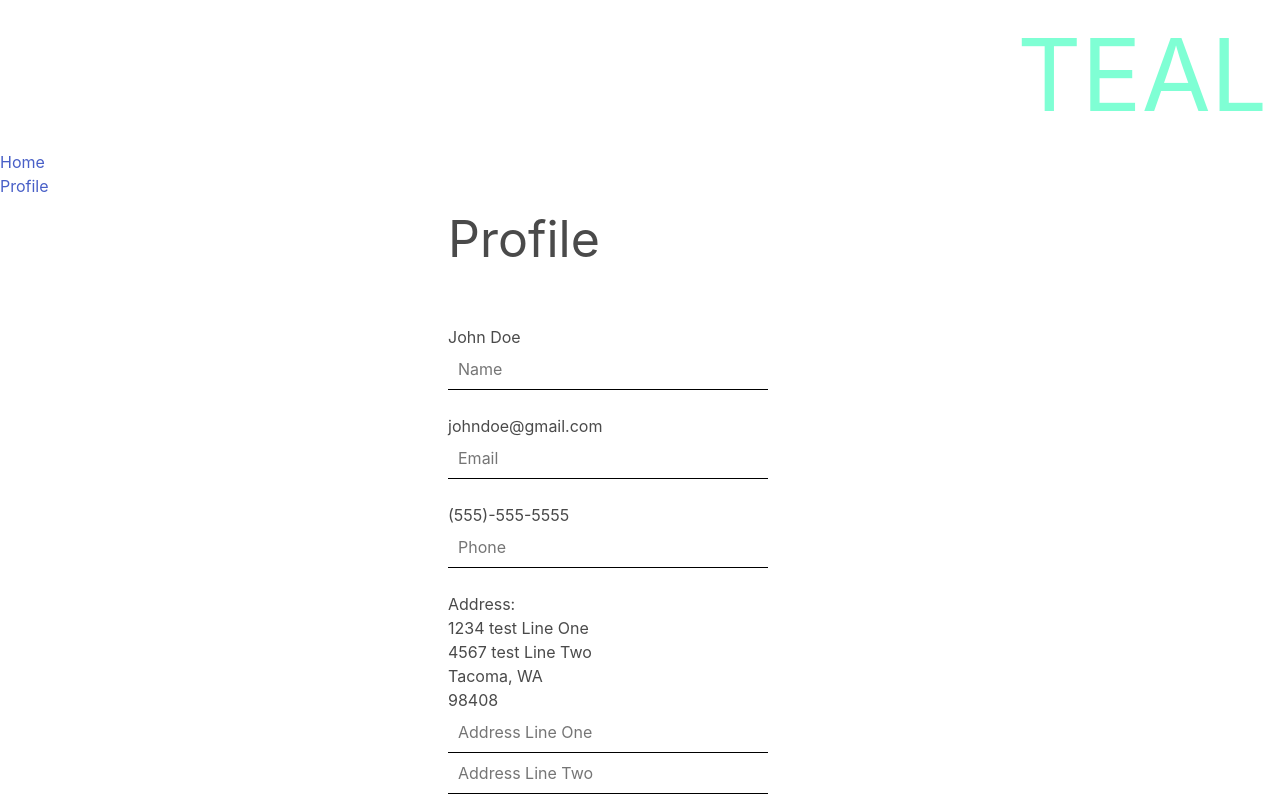
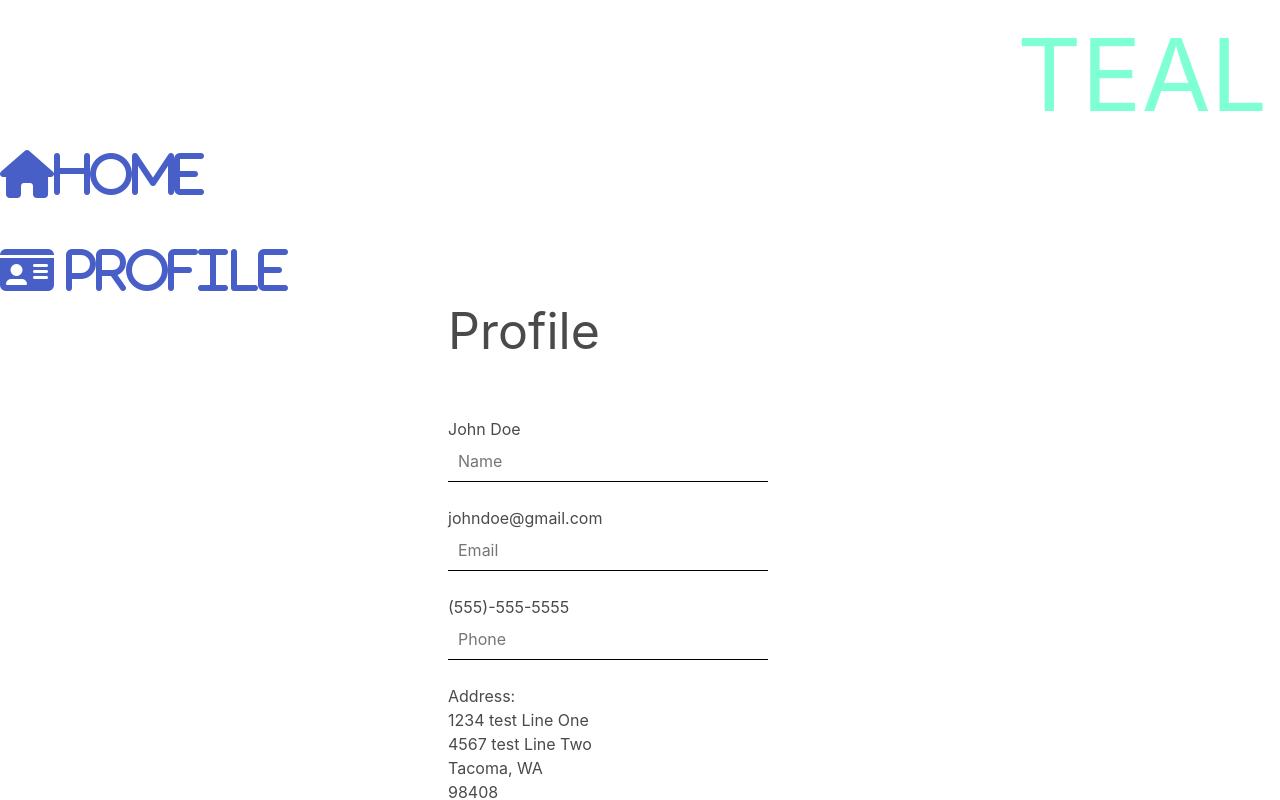
Before and after one commit to gabe571/teal-frontend, a React (Create React App) app: page /Profile in a window 1280 px wide. Shown: the top 800 px of the page. Built offline with nearby package versions, Linux system fonts and the light colour scheme.

Commit message:
font awesome icons

```diff
--- a/public/index.html
+++ b/public/index.html
@@ -16,6 +16,8 @@
     -->
     <link rel="manifest" href="%PUBLIC_URL%/manifest.json" />
     <link rel="stylesheet" href="https://cdnjs.cloudflare.com/ajax/libs/bulma/0.9.2/css/bulma.min.css" integrity="sha512-byErQdWdTqREz6DLAA9pCnLbdoGGhXfU6gm1c8bkf7F51JVmUBlayGe2A31VpXWQP+eiJ3ilTAZHCR3vmMyybA==" crossorigin="anonymous" />
+    <link rel="stylesheet" href="https://cdnjs.cloudflare.com/ajax/libs/font-awesome/4.7.0/css/font-awesome.min.css">
+    <script src="https://kit.fontawesome.com/7a3c15a8ba.js" crossorigin="anonymous"></script>
     <!--
       Notice the use of %PUBLIC_URL% in the tags above.
       It will be replaced with the URL of the `public` folder during the build.
--- a/src/components/NavigationBar.js
+++ b/src/components/NavigationBar.js
@@ -15,10 +15,12 @@ class NavigationBar extends Component {
             <div className="navbar">
     <ul>
          <li>
-           <NavLink to='/layout' exact>Home</NavLink>
+           <NavLink className='nav' i class="fa fa-fw fa-home fa-3x" to='/layout'>Home </NavLink>
          </li>
+         <br />
+         <br />
          <li>
-           <NavLink to='/Profile'>Profile</NavLink>
+           <NavLink i class="fas fa-id-card fa-3x" to='/Profile'> Profile </NavLink>
          </li>
          {/* <li>
          <a id="logout" href="/" onClick={this.handleLogoutClick}>Logout</a>
--- a/src/components/form.js
+++ b/src/components/form.js
@@ -76,6 +76,8 @@ return (
                    </div>
                )
            })}
+           <br />
+           <br />
         <h2 className='enter-item'> Enter an Item </h2>
     <form
     onSubmit={e => {
```
Also changed, not shown: src/App.css (line endings or trailing spaces).
